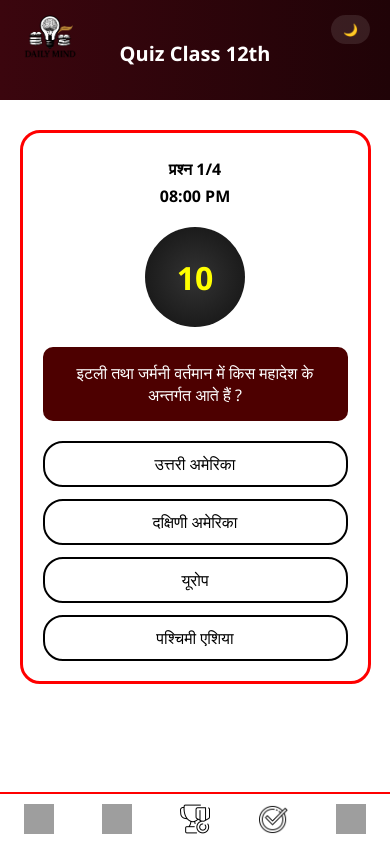
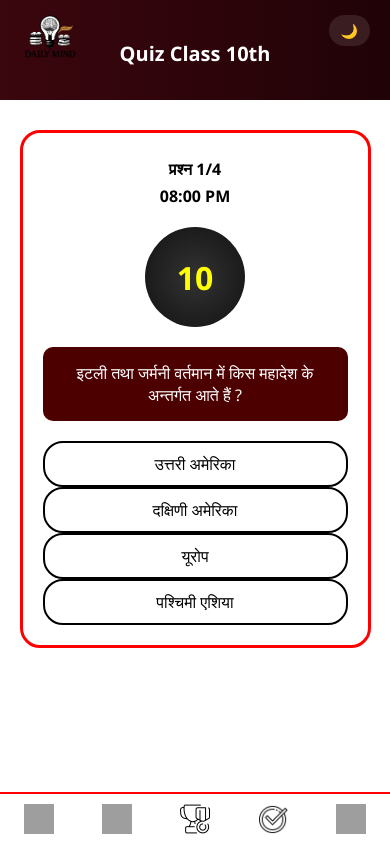
Before and after one commit to r0o7-73rm1n41/DME-quiz-questions, a plain HTML site: page index.html in a window 390 px wide. Drawn offline with Linux system fonts and the light colour scheme; grey boxes are pictures that could not be loaded.

Commit message:
Update index.html

```diff
--- a/index.html
+++ b/index.html
@@ -3,7 +3,7 @@
 <head>
   <meta charset="UTF-8" />
   <meta name="viewport" content="width=device-width, initial-scale=1.0"/>
-  <title>Quiz Page - Class 12th</title>
+  <title>Quiz Page - Class 10th</title>
   <style>
     * {
       box-sizing: border-box;
@@ -103,7 +103,7 @@
     .options {
       display: grid;
       grid-template-columns: 1fr 1fr;
-      gap: 12px;
+      gap: px;
       margin-top: 20px;
     }
 
@@ -165,7 +165,7 @@
       }
 
       .dark-toggle {
-        font-size: 12px;
+        font-size: px;
         padding: 6px 12px;
       }
     }
@@ -177,7 +177,7 @@
       <img src="imgs/logo-DME.png" alt="Logo">
     </div>
     <button class="dark-toggle" onclick="toggleDarkMode()">🌙</button>
-    <h2>Quiz Class 12th</h2>
+    <h2>Quiz Class 10th</h2>
   </header>
 
   <div class="container">
```
